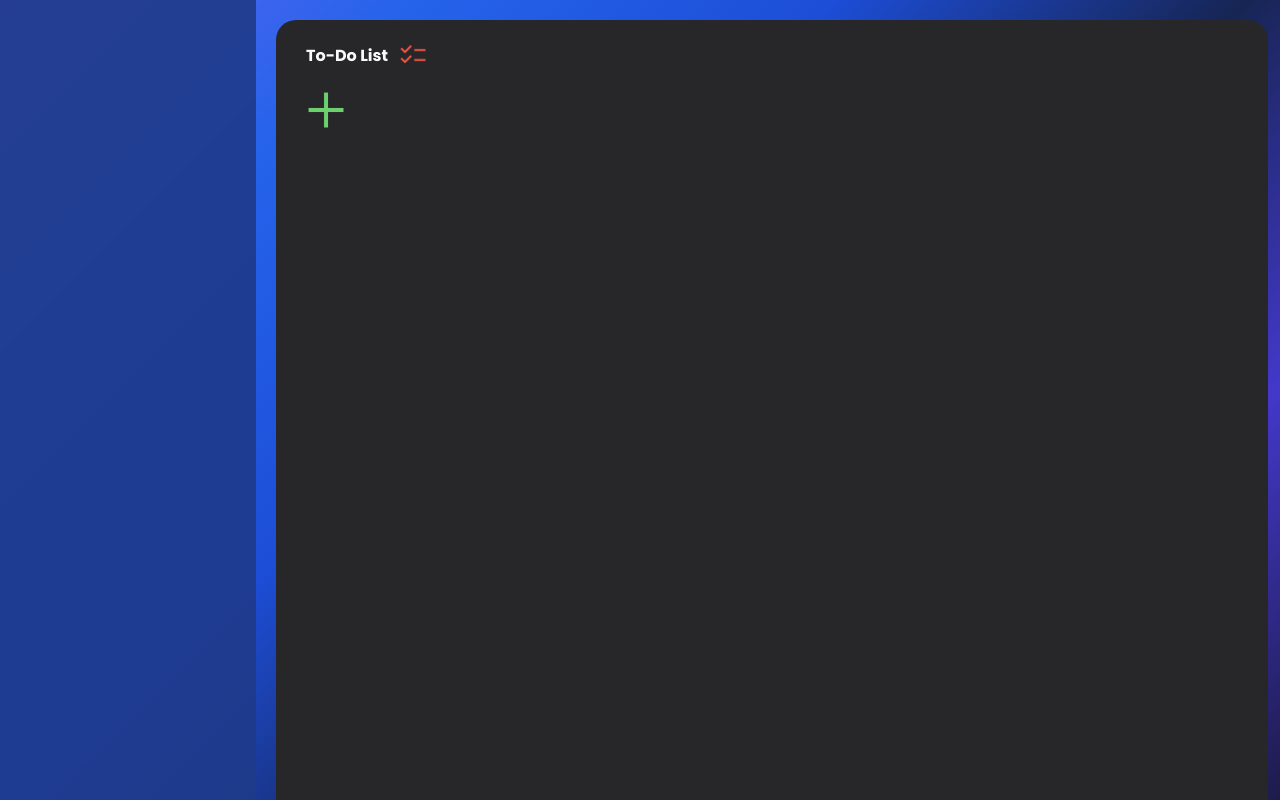
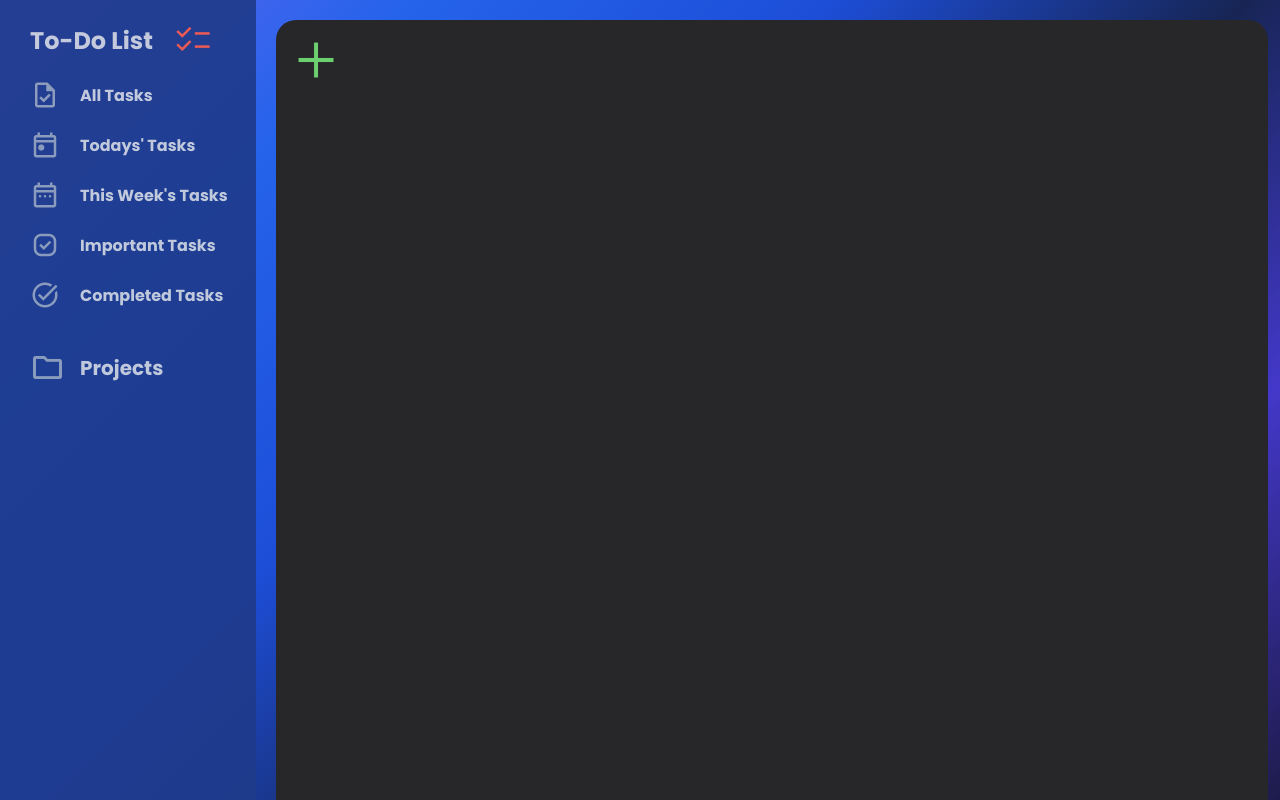
Before and after one commit to kiptalam1/TodoList, a website built with webpack: page src/template.html in a window 1280 px wide. Built offline with nearby package versions, Linux system fonts and the light colour scheme.

Commit message:
Add task manager to the sidebar

```diff
--- a/src/index.js
+++ b/src/index.js
@@ -1,9 +1,3 @@
 import "./styles.css";
 import "./modal.css";
 import { unchecked } from "./Assets/unchecked.png";
-import { UpdateTaskDisplay } from "./taskDisplay.js";
-
-// getInput();
-// document.addEventListener("DOMContentLoaded", () => {
-//     UpdateTaskDisplay.initialize();
-// });
--- a/src/styles.css
+++ b/src/styles.css
@@ -28,6 +28,45 @@ body {
     opacity: .9;
     align-self: flex-start;
 }
+.sidebar h2 {
+    display: flex;
+    align-items: center;
+    margin-top: 20px;
+    margin-left: 30px;
+    font-size: 1.5rem;
+}
+.sidebar img {
+    width: 40px;
+    height: 40px;
+    margin-left: 20px;
+}
+.sidebar h4 {
+    display: flex;
+    align-items: center;
+    margin-top: 20px;
+    margin-left: 10px;
+    font-size: 1rem;
+}
+.sidebar h4 img {
+    width: 30px;
+    height: 30px;
+    margin-right:20px;
+
+}
+.sidebar .projects {
+    margin-top: 40px;
+    display: flex;
+    align-items: center;
+}
+.sidebar .projects h4 {
+    font-size: 1.25rem;
+    margin-top: 0;
+}
+.sidebar .projects h4 img{
+    width: 35px;
+    height: 35px;
+    margin-right: 15px;
+}
 .tasks-container {
     background-color: #27272a;
     width: 77.5%;
@@ -35,19 +74,6 @@ body {
     border-radius: 20px 20px 0 0;
     margin-top: 20px;
 }
-.tasks-container h2 {
-    display: flex;
-    align-items: center;
-    margin-top: 20px;
-    margin-left: 30px;
-}
-.tasks-container img {
-    width: 30px;
-    height: 30px;
-    margin-left: 10px;
-}
-
-
 
 ul li {
     list-style: none;
--- a/src/template.html
+++ b/src/template.html
@@ -34,9 +34,18 @@
         </div>
     </div>
     <div class="container">
-    <div class="sidebar"></div>
+    <div class="sidebar">
+        <h2>To-Do List <img src="./Assets/checklist.png" alt=""></h2>
+        <h4><img src="./Assets/task-icon.png" alt=""> All Tasks</h4>
+        <h4><img src="./Assets/today-icon.png" alt=""> Todays' Tasks</h4>
+        <h4><img src="./Assets/week-icon.png" alt=""> This Week's Tasks</h4>
+        <h4><img src="./Assets/important-icon.png" alt=""> Important Tasks</h4>
+        <h4><img src="./Assets/complete-icon.png" alt=""> Completed Tasks</h4>
+        <div class="projects">
+            <h4><img src="./Assets/folder-icon.png" alt="">Projects</h4>
+        </div>
+    </div>
         <div class="tasks-container">
-        <h2>To-Do List <img src="./Assets/checklist.png" alt=""></h2>
         <button type="button" id="openModalBtn"><img src="./Assets/add-icon.png" alt=""></button>
 
             <ul id="list-container">
```
Also changed, not shown: src/Assets/complete-icon.png (added), src/Assets/folder-icon.png (added), src/Assets/important-icon.png (added), src/Assets/task-icon.png (added), src/Assets/today-icon.png (added), src/Assets/week-icon.png (added).
